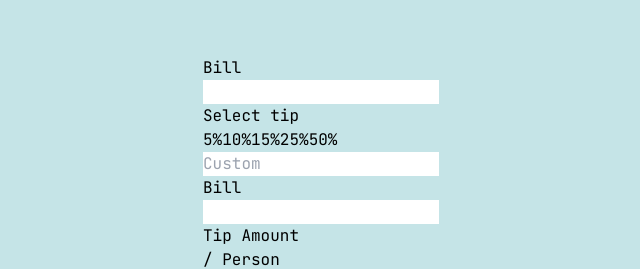
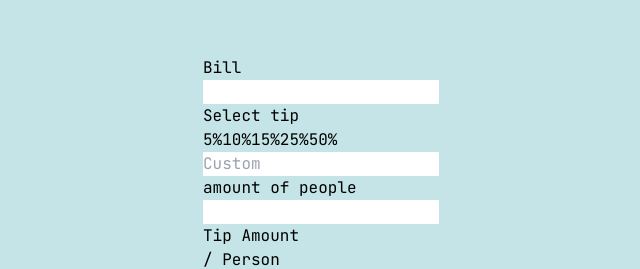
Before and after one commit to nk-on/Tip-calculator-react, a React (Vite) app: page / in a window 1280 px wide. Shown: the part 176-445 px from the top of the page, without its empty margins (319-959 px from the left). Built offline with nearby package versions, Linux system fonts and the light colour scheme.

Commit message:
Fix:fixing bug in particular App was not calculating total amount when making iinputs i fixed this issue

```diff
--- a/src/App.tsx
+++ b/src/App.tsx
@@ -7,11 +7,11 @@ import Form from "./components/Form";
 import DataContainer from "./components/Data";
 import { PercentageButton } from "./components/PercentageButton";
 import buttons from "./buttons";
-interface buttonObjectProp{
-  id:number,
-  rate:number,
-  isClicked:boolean,
-  isCustom:boolean,
+interface buttonObjectProp {
+  id: number;
+  rate: number;
+  isClicked: boolean;
+  isCustom: boolean;
 }
 type buttonType = buttonObjectProp[];
 function App() {
@@ -19,8 +19,7 @@ function App() {
   const [bill, setBill] = useState<number>(0);
   const [amountOfPeople, setAmountOfPeople] = useState<number>(0);
   const [percentage, setPercentage] = useState<number>(0);
-  const billProps = {
-    title: "Bill",
+  const formProps = {
     setBill,
     setAmountOfPeople,
   };
@@ -28,15 +27,12 @@ function App() {
     <>
       <div className="flex flex-col md:flex-row bg-[#FFFFFF] w-[90%] min-h-[481px] md:h-[481px] rounded-[25px] md:w-[920px]">
         <div className="w-[90%] h-[100%] md:w-[50%] flex flex-col justify-evenly  pl-[25px]">
-          <Form
-            {...billProps}
-          />
+          <Form {...{ title: "Bill", ...formProps }} />
           <div className="flex flex-col ">
             <div className="text-[#5E7A7D] font-bold">Select tip</div>
             <div className="grid grid-cols-2 md:grid-cols-3 gap-[5px]">
               {buttonsObj.map((buttonObject) => {
                 const buttonProps = {
-                  key: buttonObject.id,
                   percentageRate: buttonObject.rate,
                   id: buttonObject.id,
                   isClicked: buttonObject.isClicked,
@@ -44,17 +40,11 @@ function App() {
                   setButtonsObj,
                   setPercentage,
                 };
-                return (
-                  <PercentageButton
-                    {...buttonProps}
-                  />
-                );
+                return <PercentageButton key={buttonObject.id} {...buttonProps} />;
               })}
             </div>
           </div>
-          <Form
-            {...billProps}
-          />
+          <Form {...{ title: "amount of people", ...formProps }} />
         </div>
         <div className=" flex justify-center items-center w-[90%] md:w-[50%] h-[100%]">
           <div className="flex flex-col items-center justify-evenly bg-[#00474B] w-[90%] h-[90%] rounded-[25px] px-[25px]">
@@ -66,7 +56,12 @@ function App() {
               title="Total Amount"
               amount={((bill * percentage) / 100) * amountOfPeople}
             />
-            <Reset setBill={setBill} setPercentage={setPercentage} setAmountOfPeople={setAmountOfPeople} setButtonsObj = {setButtonsObj}/>
+            <Reset
+              setBill={setBill}
+              setPercentage={setPercentage}
+              setAmountOfPeople={setAmountOfPeople}
+              setButtonsObj={setButtonsObj}
+            />
           </div>
         </div>
       </div>
```
